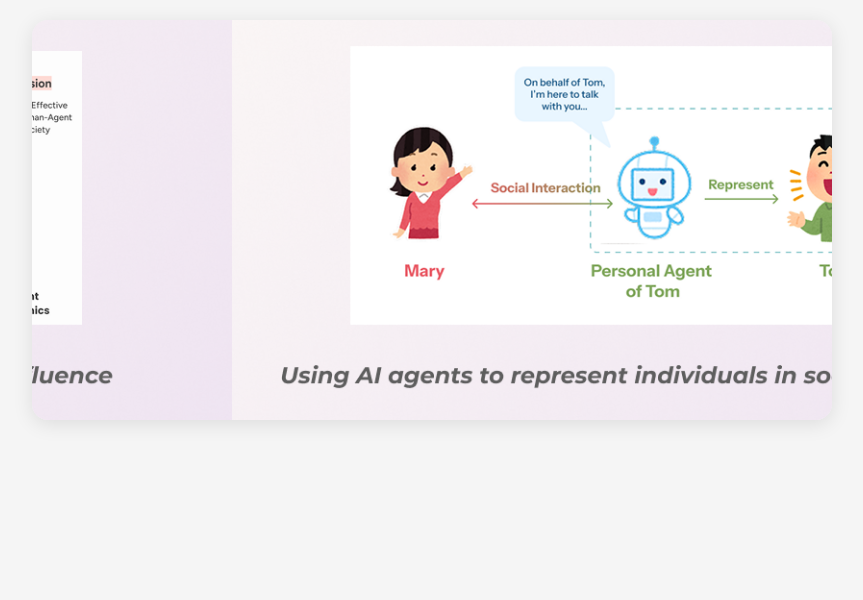
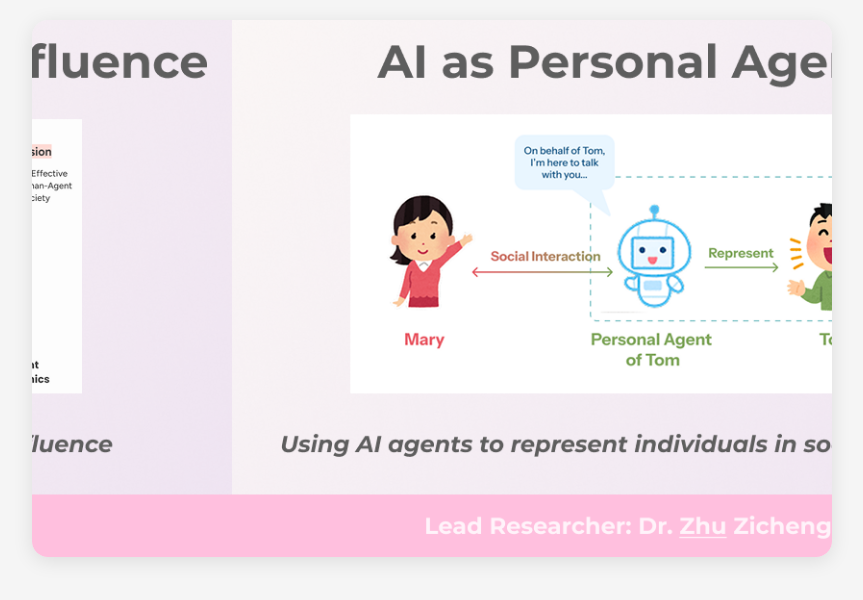
Before and after one commit to lumos309/ai4sg-carousel, a plain HTML site: page index.html in a window 1280 px wide. Shown: the whole page, without its empty margins (208-1071 px from the left). Drawn offline with Linux system fonts and the light colour scheme.

Commit message:
Update index.html

```diff
--- a/index.html
+++ b/index.html
@@ -26,12 +26,11 @@
     }
     .carousel-slide {
       min-width: 100%;
-      height: 400px;
     }
+
     .carousel-slide img {
       width: 100%;
-      height: 100%;
-      object-fit: cover;
+      height: auto;
       display: block;
     }
 
```
